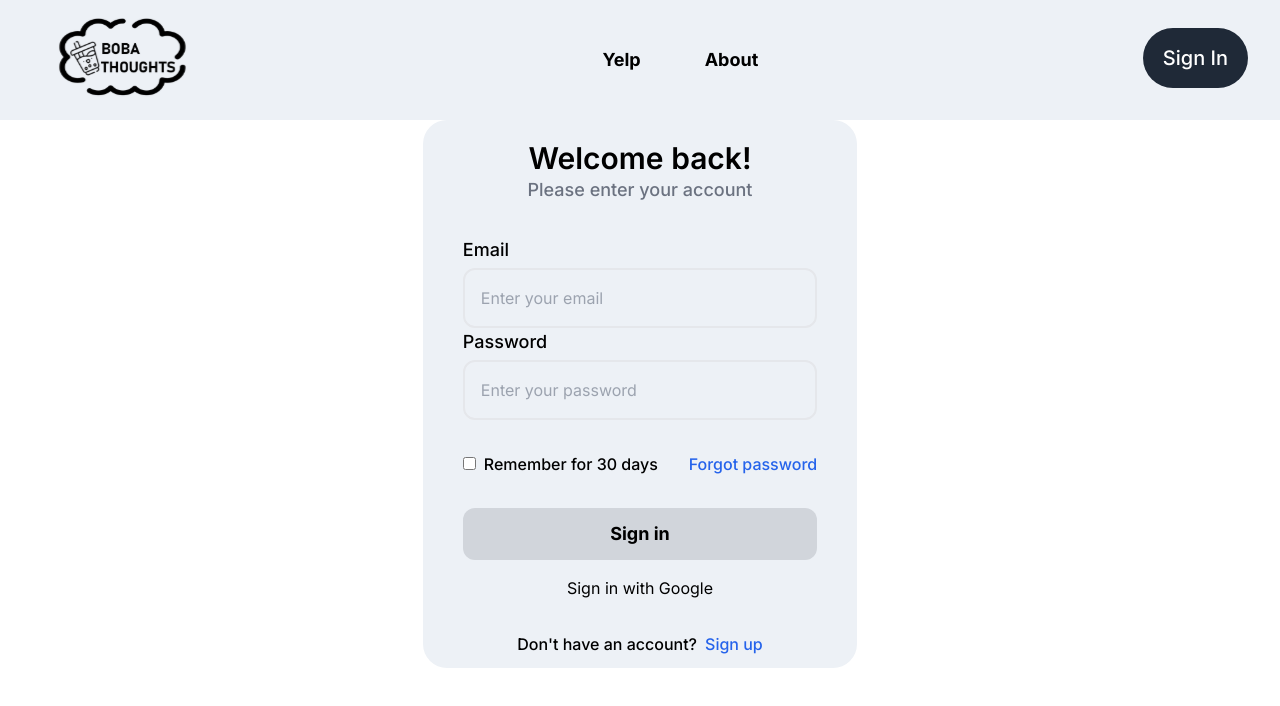
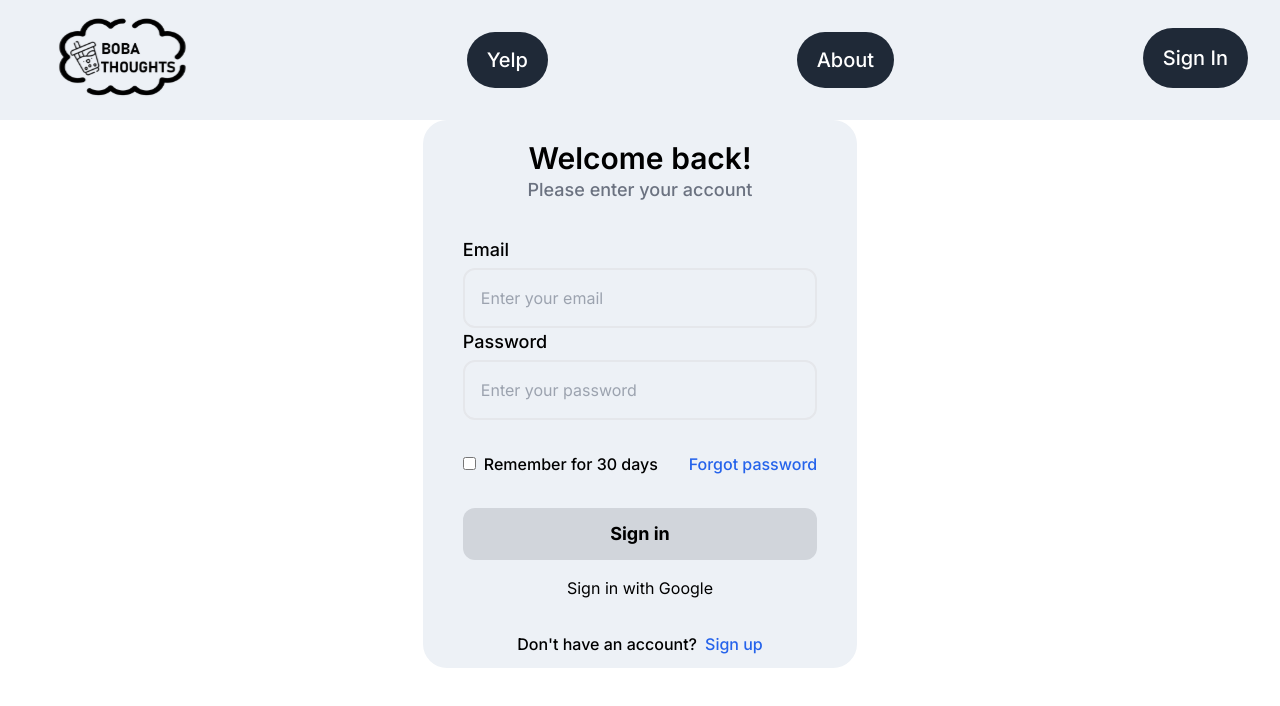
Before and after one commit to stormyy00/BobaThoughts, a Next.js app: page /login in a window 1280 px wide. Shown: the top 706 px of the page. Built offline with nearby package versions, Linux system fonts and the light colour scheme; no server answers.

Commit message:
add buttons

```diff
--- a/src/components/Navigation.jsx
+++ b/src/components/Navigation.jsx
@@ -37,12 +37,10 @@ const Navigation = () => {
         {/* <Link href="/" className="px-8 font-bold text-lg">
           Home
         </Link> */}
-        <Link href="/yelp" className="px-8 font-bold text-lg">
-          Yelp
-        </Link>
-        <Link href="/contact" className="px-8 font-bold text-lg">
-          About
-        </Link>
+        <Button text="Yelp" path="/yelp" />
+      </div>
+      <div>
+        <Button text="About" path="/contact" />
       </div>
 
       {user ? (
```
